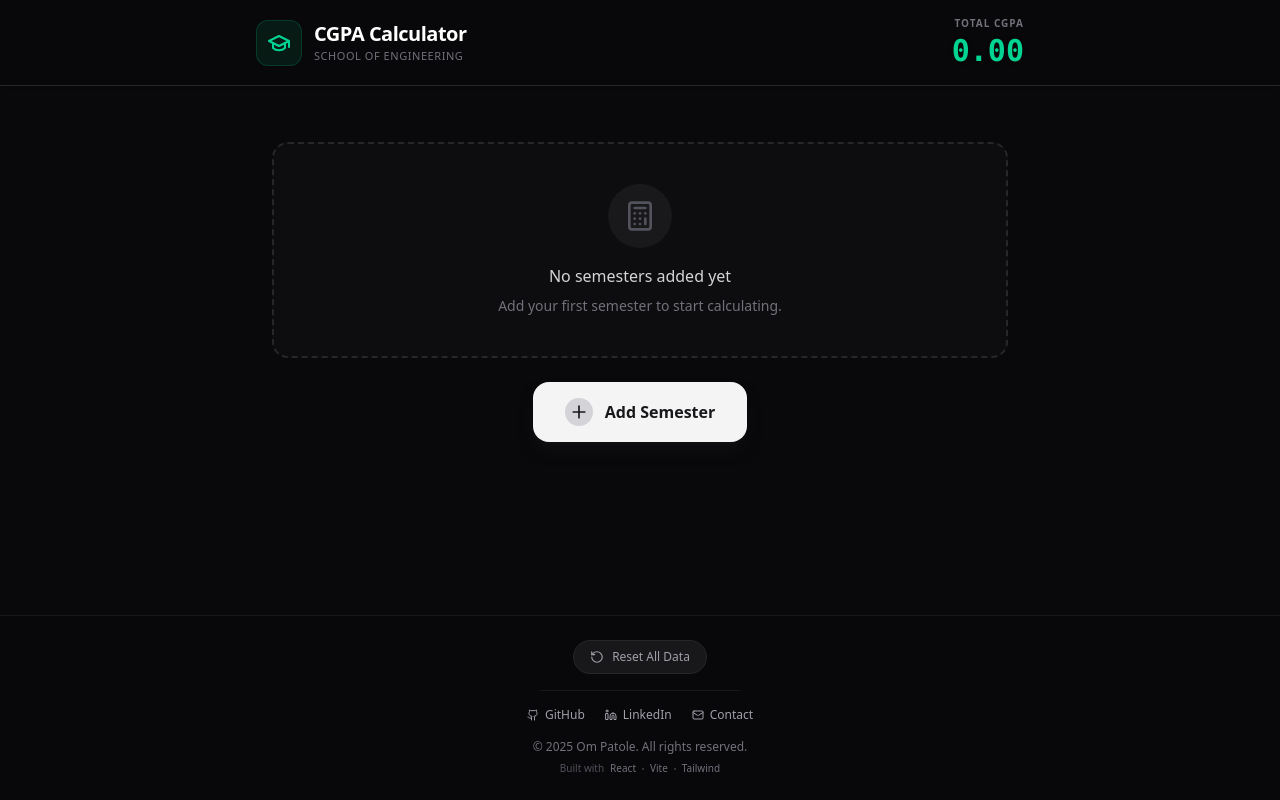
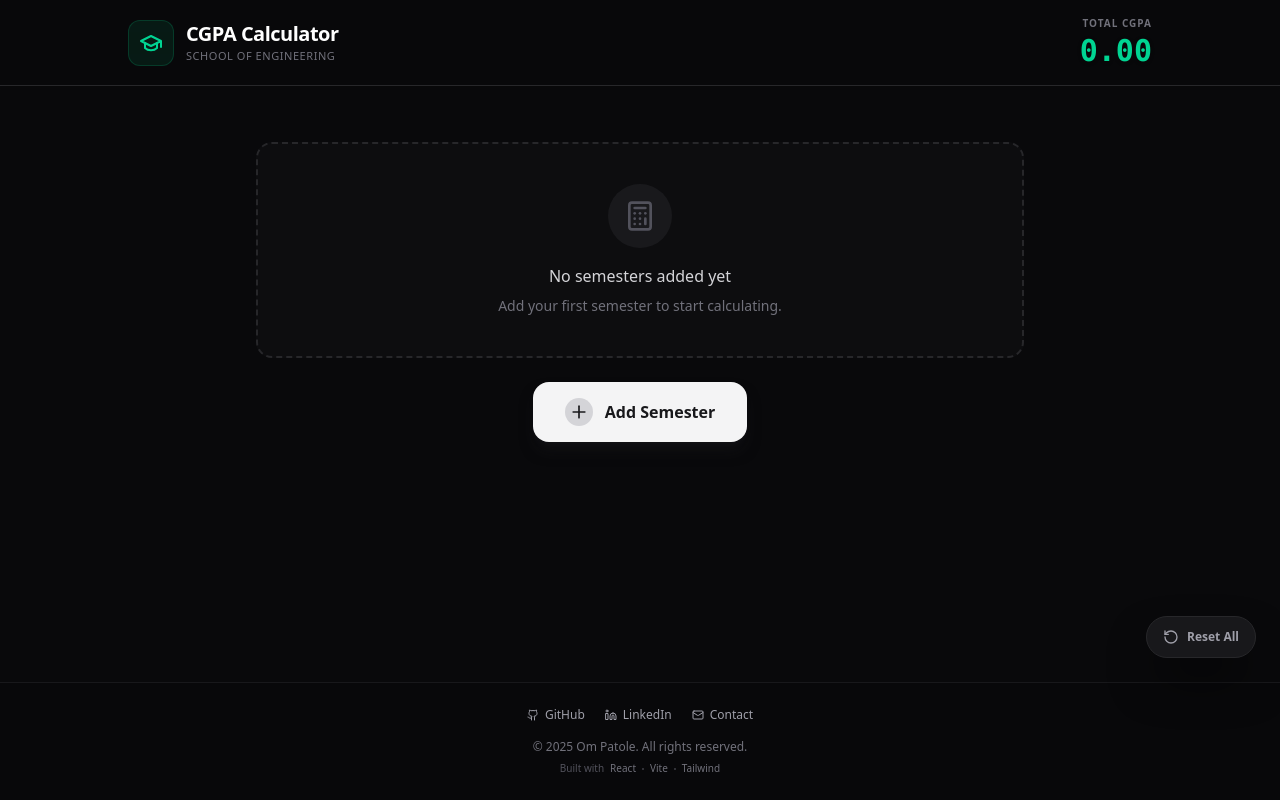
Before and after one commit to OmPatole/CGPA-Cal, a React (Vite) app: page / in a window 1280 px wide. Built offline with nearby package versions, Linux system fonts and the light colour scheme.

Commit message:
RESET button postion change

```diff
--- a/src/App.jsx
+++ b/src/App.jsx
@@ -82,8 +82,8 @@ export default function App() {
   return (
     <div className="min-h-screen flex flex-col bg-zinc-950 text-zinc-100 font-sans selection:bg-emerald-500/30 selection:text-emerald-200">
       {/* Header */}
-      <div className="sticky top-0 z-10 bg-zinc-950/80 backdrop-blur-xl border-b border-zinc-800 p-4 shadow-sm">
-        <div className="max-w-3xl mx-auto flex justify-between items-center">
+      <div className="sticky top-0 z-30 bg-zinc-950/80 backdrop-blur-xl border-b border-zinc-800 p-4 shadow-sm">
+        <div className="max-w-5xl mx-auto flex justify-between items-center">
             <div className="flex items-center gap-3">
                 <div className="bg-emerald-500/10 p-2.5 rounded-xl text-emerald-400 border border-emerald-500/20">
                     <GraduationCap size={24} />
@@ -101,9 +101,13 @@ export default function App() {
         </div>
       </div>
 
-      {/* Main Content */}
-      <main className="max-w-3xl mx-auto w-full p-4 flex-grow">
-        <div className="space-y-6">
+      {/* Main Content Area */}
+      {/* We use a grid here to stack the Button Track directly on top of the Content */}
+      <main className="flex-grow w-full max-w-7xl mx-auto grid grid-cols-1 relative">
+
+        {/* Layer 1: Semester Cards Content */}
+        <div className="flex flex-col items-center p-4 w-full" style={{ gridArea: '1 / 1 / -1 / -1' }}>
+            <div className="w-full max-w-3xl space-y-6">
                 {semesters.map((sem, idx) => (
                     <SemesterCard
                         key={idx}
@@ -113,9 +117,8 @@ export default function App() {
                         removeSemester={removeSemester}
                     />
                 ))}
-        </div>
 
-        <div className="mt-10 flex flex-col gap-6 items-center justify-center text-center">
+                <div className="mt-10 flex flex-col gap-6 items-center justify-center text-center pb-20">
                     {semesters.length === 0 && (
                         <div className="text-zinc-500 p-10 border-2 border-dashed border-zinc-800 rounded-2xl w-full bg-zinc-900/30">
                             <div className="bg-zinc-800/50 w-16 h-16 rounded-full flex items-center justify-center mx-auto mb-4 text-zinc-600">
@@ -136,22 +139,29 @@ export default function App() {
                         <span>Add Semester</span>
                     </button>
                 </div>
+            </div>
+        </div>
+
+        {/* Layer 2: Sticky Button Track */}
+        {/* This layer is invisible (pointer-events-none) but spans the full height of the content.
+            The button inside uses sticky positioning to float at the bottom. */}
+        <div className="w-full h-full pointer-events-none p-6 flex justify-end items-start" style={{ gridArea: '1 / 1 / -1 / -1' }}>
+             <button
+                onClick={handleResetClick}
+                className="pointer-events-auto sticky top-[85vh] bottom-6 flex items-center gap-2 px-4 py-3 rounded-full bg-zinc-900 border border-zinc-800 text-zinc-400 hover:text-rose-400 hover:border-rose-500/50 transition-all text-xs font-medium group shadow-2xl shadow-black z-50"
+                style={{ top: 'calc(100vh - 5rem)' }} // Fallback for sticky bottom behavior if content is short
+                title="Reset All Data"
+            >
+                <RotateCcw size={16} className="group-hover:-rotate-180 transition-transform duration-500" />
+                <span className="font-semibold">Reset All</span>
+            </button>
+        </div>
+
       </main>
 
       {/* Footer */}
-      <footer className="w-full border-t border-zinc-900 bg-zinc-950/50 py-6 mt-8">
-        <div className="max-w-3xl mx-auto px-4 flex flex-col items-center gap-4 text-center">
-
-            {/* Reset Button */}
-            <button
-                onClick={handleResetClick}
-                className="flex items-center gap-2 px-4 py-2 rounded-full bg-zinc-900 border border-zinc-800 text-zinc-400 hover:text-rose-400 hover:border-rose-500/50 transition-all text-xs font-medium group"
-            >
-                <RotateCcw size={14} className="group-hover:-rotate-180 transition-transform duration-500" />
-                <span>Reset All Data</span>
-            </button>
-
-            <div className="w-full max-w-[200px] h-px bg-zinc-900"></div>
+      <footer className="w-full border-t border-zinc-900 bg-zinc-950/50 py-6 mt-auto z-40 relative bg-zinc-950">
+        <div className="max-w-5xl mx-auto px-4 flex flex-col items-center gap-4 text-center">
 
             <div className="flex items-center gap-5">
                 <a
--- a/src/utils/constants.js
+++ b/src/utils/constants.js
@@ -131,10 +131,14 @@ export const calculateGradeFromMarks = (intObt, intMax, extObt, extMax, isTheory
   const totalMax = intMax + extMax;
   if (totalMax === 0) return '';
 
-  // Rule 1: Check External Passing (Strict 40%)
+  // Rule 1: Check External Passing (Strict 40%) - REMOVED
+  // This rule was causing issues where students with passing aggregate (40+)
+  // but low external marks were getting 'FF'.
+  /*
   if (extMax > 0) {
     if (extObt < 0.4 * extMax) return 'FF';
   }
+  */
 
   // Rule 2: Check Internal Passing (LABS ONLY - Strict 40%)
   // Theory internals do NOT have a passing floor (Marksheet evidence: 11/30 PASS).
```
Lines whose indentation alone changed are shown as unchanged.
